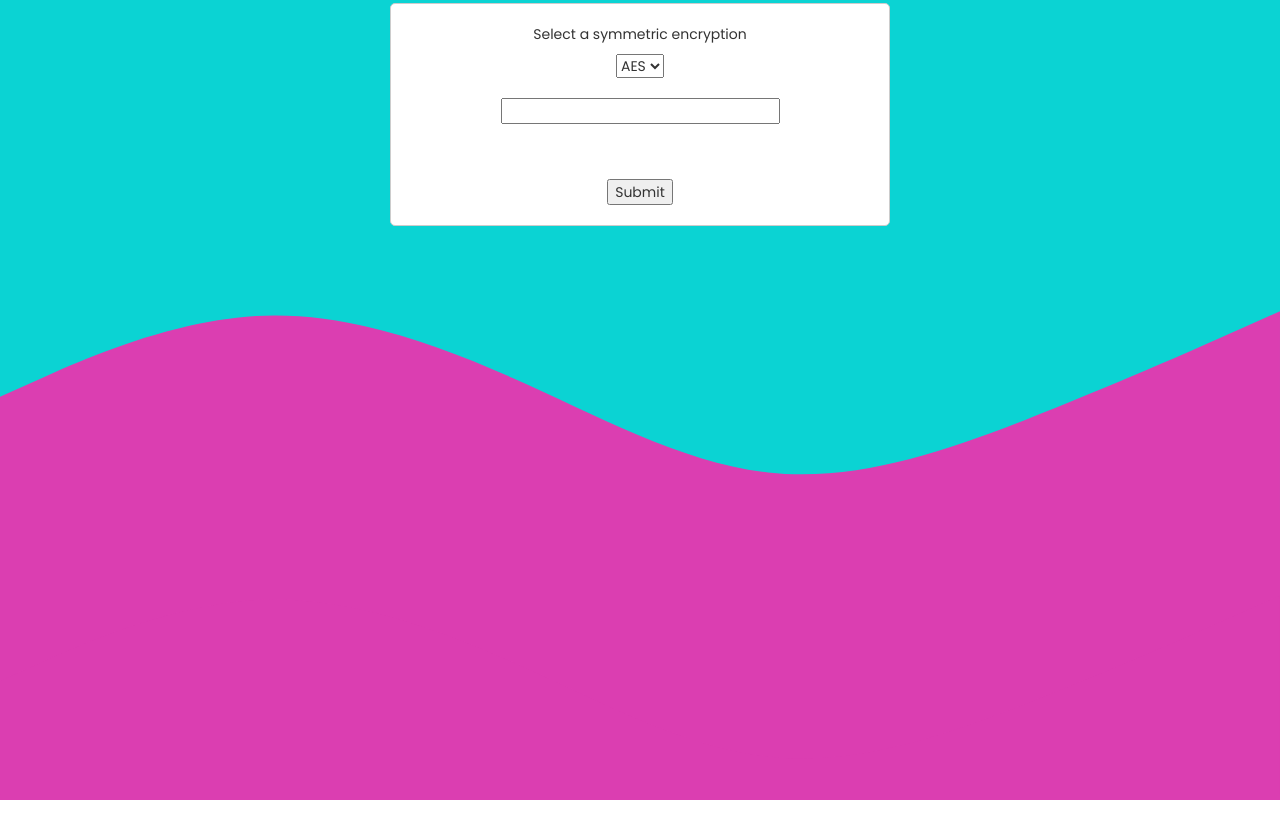
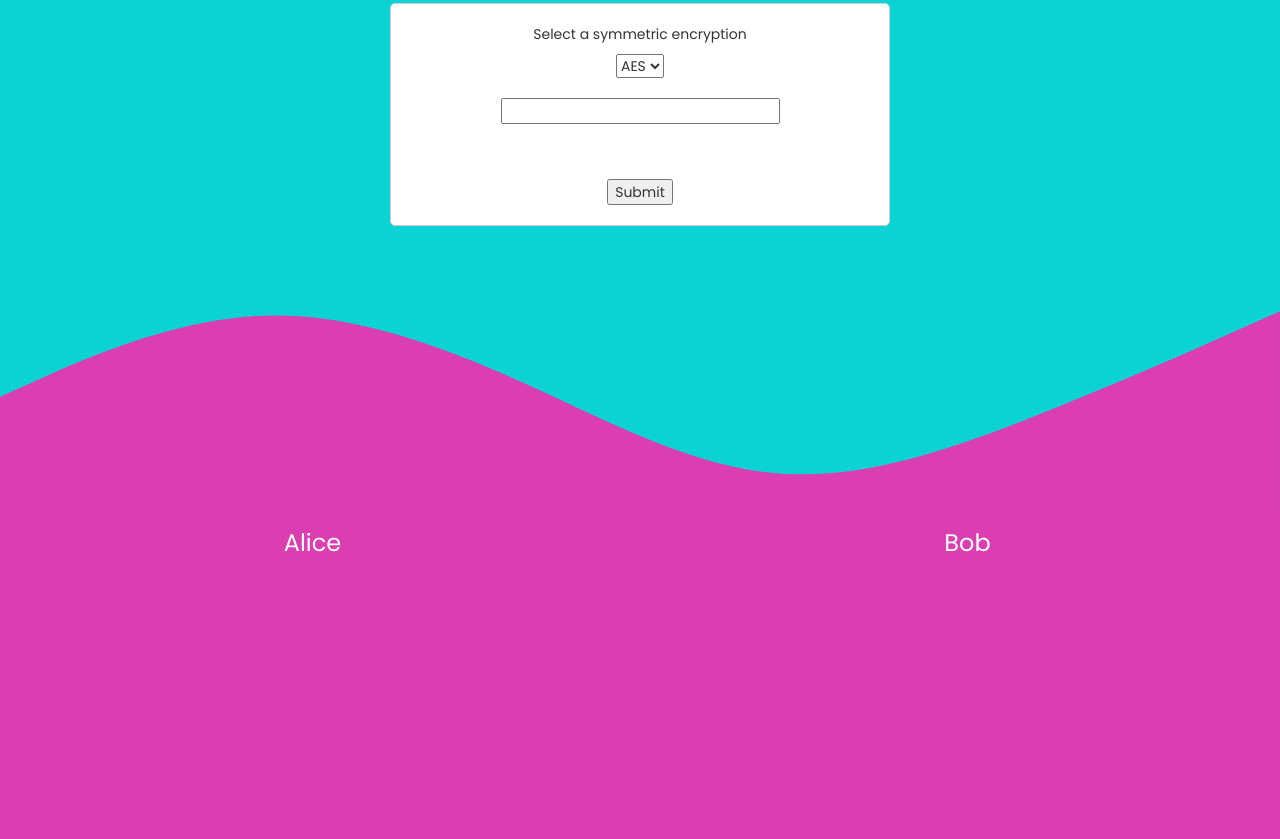
Before and after one commit to mendoska/cryptography-project, a website: page public/index.html in a window 1280 px wide. Shown: the part 436-1275 px from the top of the page. Before the commit the page ends 1236 px from the top, so only its background shows below. Drawn offline with nearby package versions, Linux system fonts and the light colour scheme.

```diff
--- a/public/index.html
+++ b/public/index.html
@@ -50,10 +50,24 @@
 </div>
 
 <div class ="secondCurve">
+    <div class="row">
+        <div class="col-sm-6">
+            <h3>Alice</h3>
+
+        </div>
+        <!-- <div class="col-sm-4">
+            <h3>Image</h3>
+
+        </div> -->
+        <div class="col-sm-6">
+            <h3>Bob</h3>
+        </div>
+      </div>
 <svg xmlns="http://www.w3.org/2000/svg" viewBox="0 0 1440 320"><path fill="#db3eb1" fill-opacity="1"
     d="M0,192L48,170.7C96,149,192,107,288,101.3C384,96,480,128,576,170.7C672,213,768,267,864,277.3C960,288,1056,256,1152,218.7C1248,181,1344,139,1392,117.3L1440,96L1440,320L1392,320C1344,320,1248,320,1152,320C1056,320,960,320,864,320C768,320,672,320,576,320C480,320,384,320,288,320C192,320,96,320,48,320L0,320Z"></path></svg>
+
+
 </div>
-
 <!-- JS -->
 <script>
 
--- a/public/styles/style.css
+++ b/public/styles/style.css
@@ -42,7 +42,6 @@
 }
 
 
-
 .curved svg{
     display: block;
 }
@@ -65,5 +64,18 @@
 }
 
 .secondCurve{
-  background:#db3eb1;;
+  background:#db3eb1;
+  text-align:center;
 }
+
+
+.secondCurve h3{
+  background:#db3eb1;
+  text-align:center;
+  color:white;
+}
+
+
+.secondCurve svg{
+ display:block;
+}
```
